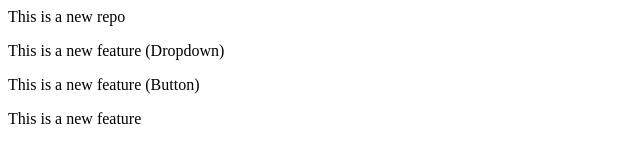
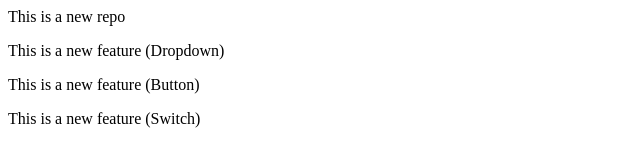
Before and after one commit to Batra1sh/localrepo, a plain HTML site: page index.html in a window 1280 px wide. Shown: the full height of the page, 0-640 px from the left. Drawn offline with Linux system fonts and the light colour scheme.

Commit message:
Switch Added

```diff
--- a/index.html
+++ b/index.html
@@ -1,4 +1,4 @@
 <p>This is a new repo</p>
 <p>This is a new feature (Dropdown)</p>
 <p>This is a new feature (Button)</p>
-<p>This is a new feature </p>
+<p>This is a new feature (Switch) </p>
```
